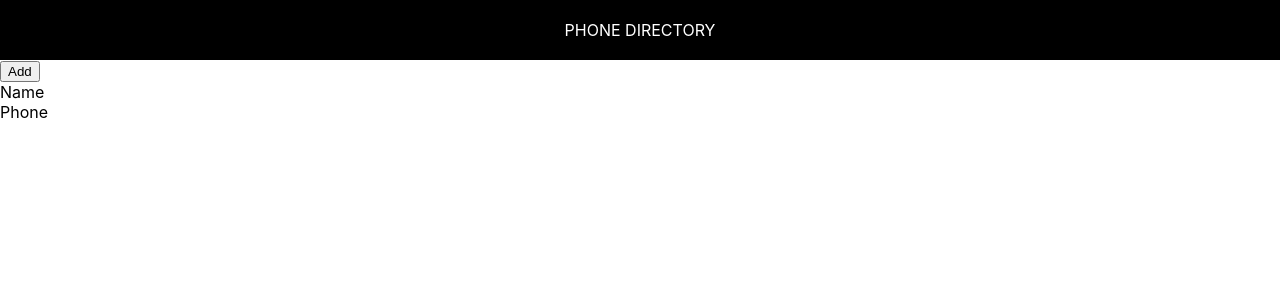
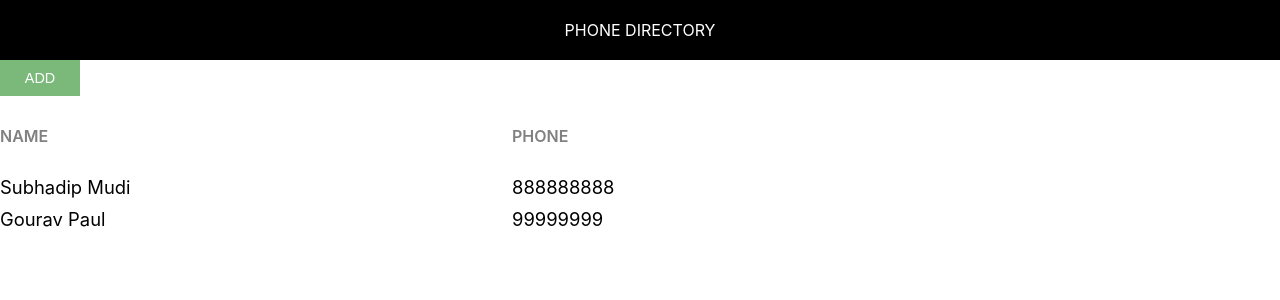
Before and after one commit to subhadip6296/https---github.com-subhadip6296-phone-directory, a React (Create React App) app: page / in a window 1280 px wide. Shown: the top 300 px of the page. Built offline with nearby package versions, Linux system fonts and the light colour scheme.

Commit message:
Rendered Subscribers Dynamically

```diff
--- /dev/null
+++ b/src/App.css
@@ -0,0 +1,44 @@
+component-body-container {
+    padding: 20px;
+}
+
+.custom-btn {
+    padding: 10px;
+    border: none;
+    margin-right: 10px;
+    text-transform: uppercase;
+    width: 80px;
+    font-size: 0.9rem;
+    cursor: pointer;
+    outline: none;
+}
+
+.add-btn {
+    background: #7ab97a;
+    color: #fff;
+}
+
+.grid-container {
+    display: grid;
+    grid-template-columns: 40% 30% auto;
+    margin-bottom: 10px;
+}
+
+.heading-container {
+    margin: 30px 0 30px 0;
+    width: 100%;
+}
+
+.grid-item {
+    background-color: rgba(255, 255, 255, 0.8);
+    font-size: 1.15rem;
+    word-wrap: break-word;
+    padding-right: 10px;
+}
+
+.name-heading, .phone-heading {
+    font-size: 1rem;
+    font-weight: 600;
+    color: #808080;
+    text-transform: uppercase;
+}
--- a/src/App.js
+++ b/src/App.js
@@ -1,30 +1,71 @@
 import React,{ Component } from 'react';
 import Header from "./Header";
+import './App.css';
+
 class App extends Component {
  render() {
+
+  let subscribers = [
+    {
+      id:1,
+      name: "Subhadip Mudi",
+      phone: "888888888"
+    },
+    {
+      id:2,
+    name: "Gourav Paul",
+    phone: "99999999",
+    }
+  ]
     return (
-      <div>
-        {/* <div className='header'>
-          Phone directory
-        </div> */}
-        <Header/>
-        <button> Add </button>
-        <div>
-          <span> Name </span><br/>
-          <span> Phone </span>
+
+
+     <div className="component-container">
+      <Header/>
+      <div className="component-body-container">
+        <button className="custom-btn add-btn">Add</button>
+
+        <div className="grid-container heading-container">
+          <span className="grid-item name-heading">Name</span>
+          <span className="grid-item phone-heading">Phone</span>
         </div>
-      {/* //    <label htmlFor="name">Name: </label>
-      //   <input id="name" type="text" placeholder="Type Here" defaultValue="shilpa"/> */}
 
-      {/* //  <div id="module"></div>
-      //   <p> REACTJS </p> */}
-       </div>
+        {
+          subscribers.map(sub => {
+            return <div key={sub.id} className="grid-container">
+              <span className="grid-item">{sub.name}</span>
+              <span className="grid-item">{sub.phone}</span>
+              </div>
+          })
+        }
 
-      // React.createElement("div", { id: "module" },
-      //   React.createElement("p",null,"ReactJS")
-      // )
+
+
+    </div>
+    </div>
     );
  }
 }
 
   export default App;
+
+  // <div>
+  //       {/* <div className='header'>
+  //         Phone directory
+  //       </div> */}
+  //       <Header/>
+  //       <button> Add </button>
+  //       <div>
+  //         <span> Name </span><br/>
+  //         <span> Phone </span>
+  //       </div>
+  //     {/* //    <label htmlFor="name">Name: </label>
+  //     //   <input id="name" type="text" placeholder="Type Here" defaultValue="shilpa"/> */}
+
+  //     {/* //  <div id="module"></div>
+  //     //   <p> REACTJS </p> */}
+  //      </div>
+
+  //     // React.createElement("div", { id: "module" },
+  //     //   React.createElement("p",null,"ReactJS")
+  //     // )
```
Also changed, not shown: src/Header.js (line endings or trailing spaces).
